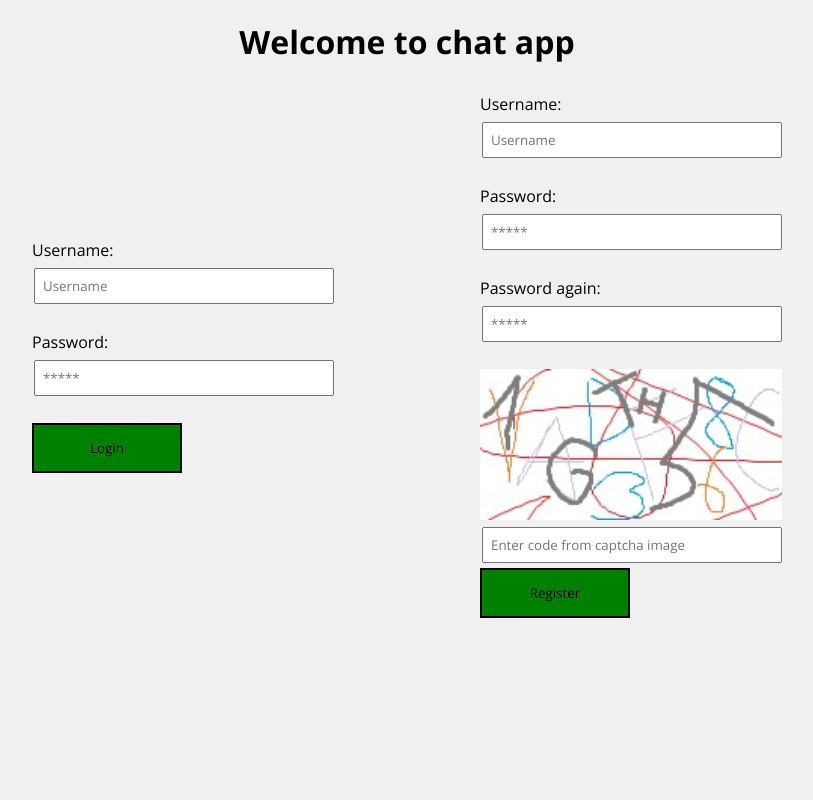
After one commit to Xantus10/SocketIO_chat_app, a Flask app: page /sign in a window 1280 px wide. The commit adds this page. Shown: the whole page, without its empty margins (233-1046 px from the left). Run offline with Flask 3, Linux system fonts and the light colour scheme; some libraries are stand-ins or nearby versions.

Commit message:
register + login functionality

```diff
--- a/MyJWT.py
+++ b/MyJWT.py
@@ -45,6 +45,10 @@ class JWT:
     return True, data
 
 
+  def set_secret_key(self, key: str):
+    self.JWT_DATA['SECRET_KEY'] = key
+
+
 ##j = JWT()
 ##j.JWT_DATA['SECRET_KEY'] = 'aaaa'
 ##t, uc = j.jwtencode({'name': 'user123', 'priv': 2})
--- a/app.py
+++ b/app.py
@@ -1,14 +1,18 @@
-from flask import Flask, render_template, request, send_from_directory, redirect, session
+from flask import Flask, render_template, request, send_from_directory, redirect, session, make_response
 from flask_socketio import SocketIO, join_room, leave_room, send, emit
 from os import path
 from secrets import token_hex
 from datetime import datetime
+from random import randint
 
 import dbHandler
+from MyJWT import JWT
 
 app = Flask(__name__)
 app.config['SECRET_KEY'] = 'vn^F8t*#klq3P0(mE6W{9!`l>GU5N$e8'
 socketioApp  = SocketIO(app)
+myjwt = JWT()
+myjwt.set_secret_key('N*YV$%NY*#4vJWKRQOcnqvb3v$N37]85n&#583?vNT583#`Yv83')
 
 
 chatrooms = {}
@@ -23,6 +27,12 @@ def getRoomCode():
 
 def createMessage(sender='', message=''):
   return {'sender': sender, 'message': message, 'time': datetime.now().strftime('%-d. %-m. %Y %H:%M')}
+
+
+def checkCaptcha(captchaNum: int, captchaInp: str):
+  with open('static/captcha/captcha.txt', 'r') as f:
+    content = f.read().split('\n')
+  return content[captchaNum-1] == captchaInp
 
 
 @socketioApp.on("connect")
@@ -67,6 +77,49 @@ def io_disconnect():
       del chatrooms[code]
 
 
+# Used on sign page to check for username
+@socketioApp.on("usernameInUse")
+def io_checkUsernameInUse(data):
+  rep = 'Y' if dbHandler.checkIfUsernameExists(data['username']) else 'N'
+  emit("usernameInUseReply", {'status': rep})
+
+
+@app.route('/sign')
+def signuporin():
+  e = request.args.get('e')
+  return render_template('registerlogin.html', captcha=randint(1, 10), error=e if e else '')
+
+
+@app.route('/register', methods=['POST'])
+def register():
+  username = request.form.get('name')
+  password = request.form.get('password')
+  check = request.form.get('check')
+  captcha = request.form.get('captcha')
+  captchainp = request.form.get('captchainp')
+  if dbHandler.checkIfUsernameExists(username): return redirect('/sign?e=Username already in use')
+  if len(password) < 8: return redirect('/sign?e=Password must be at least 8 characters')
+  if check != password: return redirect('/sign?e=Passwords don\'t match')
+  if not checkCaptcha(int(captcha), captchainp): return redirect('/sign?e=Invalid captcha')
+  # Now we can register the user
+  dbHandler.addUser(username, password)
+  return redirect('/sign?e=Great! Now log in')
+
+
+@app.route('/login', methods=['POST'])
+def login():
+  username = request.form.get('name')
+  password = request.form.get('password')
+  uix = dbHandler.logInUser(username, password)
+  if uix == -1: return redirect('/sign?e=Incorrect username or password')
+  resp = make_response(redirect('/'))
+  data = {'uix': uix}
+  JWT_token, JWT_user_context = myjwt.jwtencode(data)
+  resp.set_cookie('JWT_token', JWT_token)
+  resp.set_cookie('JWT_user_context', JWT_user_context, httponly=True, samesite='Strict')
+  return resp
+
+
 @app.route('/chat')
 def chat():
   name = session.get('name')
@@ -83,8 +136,12 @@ def favicon():
 
 @app.route('/', methods=['GET', 'POST'])
 def index():
-  session.clear()
   if request.method == 'GET':
+    JWT_token = request.cookies.get('JWT_token')
+    JWT_user_context = request.cookies.get('JWT_user_context')
+    if JWT_token is None or JWT_user_context is None:
+      return redirect('/sign')
+    i, data = myjwt.jwtdecode(JWT_token, JWT_user_context)
     return render_template('index.html')
   else:
     name = request.form.get('name')
@@ -107,6 +164,7 @@ def index():
 
 
 def main():
+  dbHandler.initialize()
   socketioApp.run(app, port=5000, host='0.0.0.0')
 
 
--- a/dbHandler.py
+++ b/dbHandler.py
@@ -49,7 +49,7 @@ def checkHashedPassword(password: str, salt: str, checkHash: str):
 
 
 # Log in a user; returns id (if fail -> id = -1)
-def logInUser(username, password):
+def logInUser(username: str, password: str):
   try:
     db = sqlite3.connect(DBLOCATION)
     cursor = db.cursor()
@@ -74,7 +74,7 @@ def logInUser(username, password):
 
 
 # Get a privLevel associated with userId, returns privLevel (or -1 if fail)
-def getUserPrivilege(ix):
+def getUserPrivilege(ix: int):
   try:
     db = sqlite3.connect(DBLOCATION)
     cursor = db.cursor()
@@ -93,7 +93,7 @@ def getUserPrivilege(ix):
 
 
 # Return True if Username was found in table
-def checkIfUsernameExists(username):
+def checkIfUsernameExists(username: str):
   try:
     db = sqlite3.connect(DBLOCATION)
     cursor = db.cursor()
@@ -112,7 +112,7 @@ def checkIfUsernameExists(username):
   return True
 
 
-def addUser(username, password, privilegeLevel):
+def addUser(username: str, password: str, privilegeLevel=0):
   try:
     db = sqlite3.connect(DBLOCATION)
     cursor = db.cursor()
@@ -131,7 +131,7 @@ def addUser(username, password, privilegeLevel):
 
 
 # Change targets privilege level
-def changePrivLevel(ix, privLevel):
+def changePrivLevel(ix :int, privLevel: int):
   try:
     db = sqlite3.connect(DBLOCATION)
     cursor = db.cursor()
--- /dev/null
+++ b/static/scripts/registerlogin.js
@@ -0,0 +1,31 @@
+var socketIO = io();/////////////////////////////////////////////// EVERYTHIN EXPERIMANTAL
+
+function usernameInUse() {
+  let msg = document.getElementById("name");
+  if (msg.value === "") return;
+  socketIO.emit("usernameInUse", {username: msg.value});
+}
+
+socketIO.on("usernameInUseReply", function (rep) {
+  if (rep.status === "Y") {
+    document.getElementById("name").style.backgroundColor = "lightcoral";
+  } else {
+    document.getElementById("name").style.backgroundColor = "lightgreen";
+  }
+});
+
+function passwordCheck() {
+  pass = document.getElementById("password").value;
+  check = document.getElementById("check").value;
+  passp = document.getElementById("passp");
+  if (pass.length < 8) {
+    passp.style.display = "flex";
+    passp.innerHTML = "Password must be longer than 8 characters!";
+    return;
+  } else if (pass !== check) {
+    passp.style.display = "flex";
+    passp.innerHTML = "Passwords don't match!";
+  } else {
+    passp.style.display = "none";
+  }
+}
--- a/static/styles/default.css
+++ b/static/styles/default.css
@@ -18,7 +18,7 @@ button {
 }
 
 div.container {
-  width: 60%;
+  width: 70%;
   min-height: 100%;
   margin: auto;
   display: flex;
--- /dev/null
+++ b/static/styles/registerlogin.css
@@ -0,0 +1,29 @@
+div.forms-side {
+  display: flex;
+  flex-direction: row;
+  justify-content: space-around;
+  align-items: center;
+  width: 100%;
+}
+
+form {
+  display: flex;
+  flex-direction: column;
+}
+
+input[type="submit"] {
+  width: 150px;
+  height: 50px;
+  background-color: green;
+  border: 2px black solid;
+}
+
+input[type="submit"]:hover {
+  background-color: rgb(0, 175, 0);
+}
+
+input[type="text"], input[type="password"] {
+  padding: 7px;
+  margin: 7px 0px 5px 2px;
+  width: 300px;
+}
--- a/templates/index.html
+++ b/templates/index.html
@@ -28,4 +28,5 @@
     <input type="submit" value="Go chat!">
   </form>
 </div>
+<a href="/sign">SIGN</a>
 {% endblock %}
--- /dev/null
+++ b/templates/registerlogin.html
@@ -0,0 +1,31 @@
+{% extends "base.html" %}
+{% block childCSS %}<link rel="stylesheet" href='{{ url_for("static", filename="styles/registerlogin.css") }}'>
+<script src='{{ url_for("static", filename="scripts/registerlogin.js") }}'></script>{% endblock %}
+{% block content %}
+<h1>Welcome to chat app</h1>
+{% if error %}
+<p id="error">{{error}}</p>
+{% endif %}
+<div class="forms-side">
+  <form action="/login" method="post">
+    <label for="name">Username: </label>
+    <input type="text" id="lname" name="name" placeholder="Username"><br>
+    <label for="name">Password: </label>
+    <input type="password" id="lpassword" name="password" placeholder="*****"><br>
+    <input type="submit" value="Login">
+  </form>
+  <form action="/register" method="post">
+    <label for="name">Username: </label>
+    <input type="text" id="name" name="name" placeholder="Username" onchange="usernameInUse();"><br>
+    <label for="name">Password: </label>
+    <input type="password" id="password" name="password" placeholder="*****" onchange="passwordCheck();"><br>
+    <label for="name">Password again: </label>
+    <input type="password" id="check" name="check" placeholder="*****" onchange="passwordCheck();"><br>
+    <img src='{{ url_for("static", filename="captcha/" + (captcha|string) + ".jpg") }}' alt="captcha">
+    <input type="hidden" name="captcha" id="captcha" value="{{captcha}}">
+    <input type="text" name="captchainp" id="captchainp" placeholder="Enter code from captcha image">
+    <p id="passp" style="display: none;"></p>
+    <input type="submit" value="Register">
+  </form>
+</div>
+{% endblock %}
```
